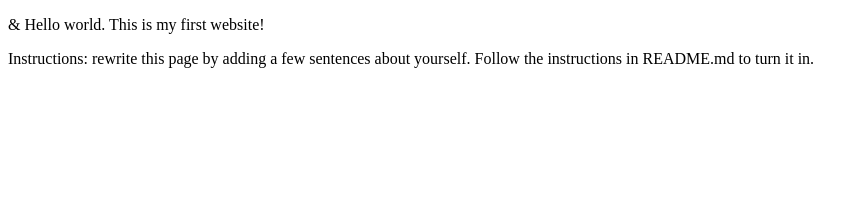
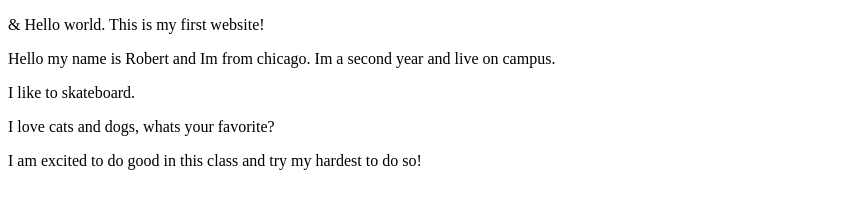
Before and after one commit to robowango/381724, a plain HTML site: page index.html in a window 1280 px wide. Shown: the whole page, without its empty margins (0-868 px from the left). Drawn offline with Linux system fonts and the light colour scheme.

Commit message:
Update index.html

```diff
--- a/index.html
+++ b/index.html
@@ -6,6 +6,9 @@
 </head>
 <body>
   <p>&amp; Hello world. This is my first website!</p>
-  <p>Instructions: rewrite this page by adding a few sentences about yourself. Follow the instructions in README.md to turn it in.</p>
+  <p>Hello my name is Robert and Im from chicago. Im a second year and live on campus.</p>
+  <p>I like to skateboard.</p>
+  <p>I love cats and dogs, whats your favorite?</p>
+  <p>I am excited to do good in this class and try my hardest to do so!</p>
 </body>
 </html>
```
